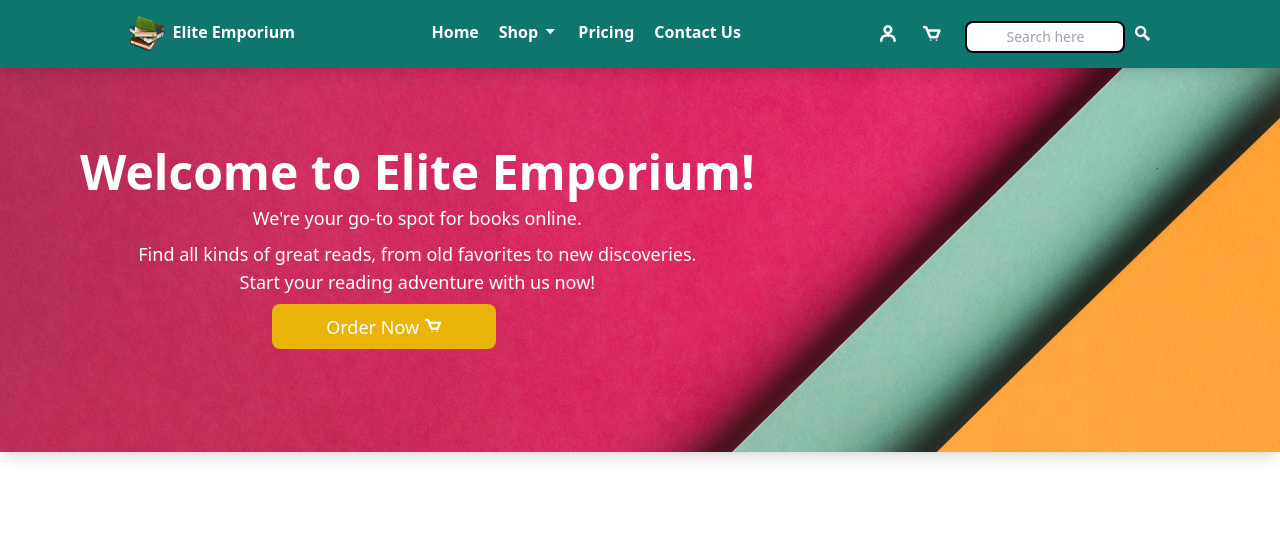
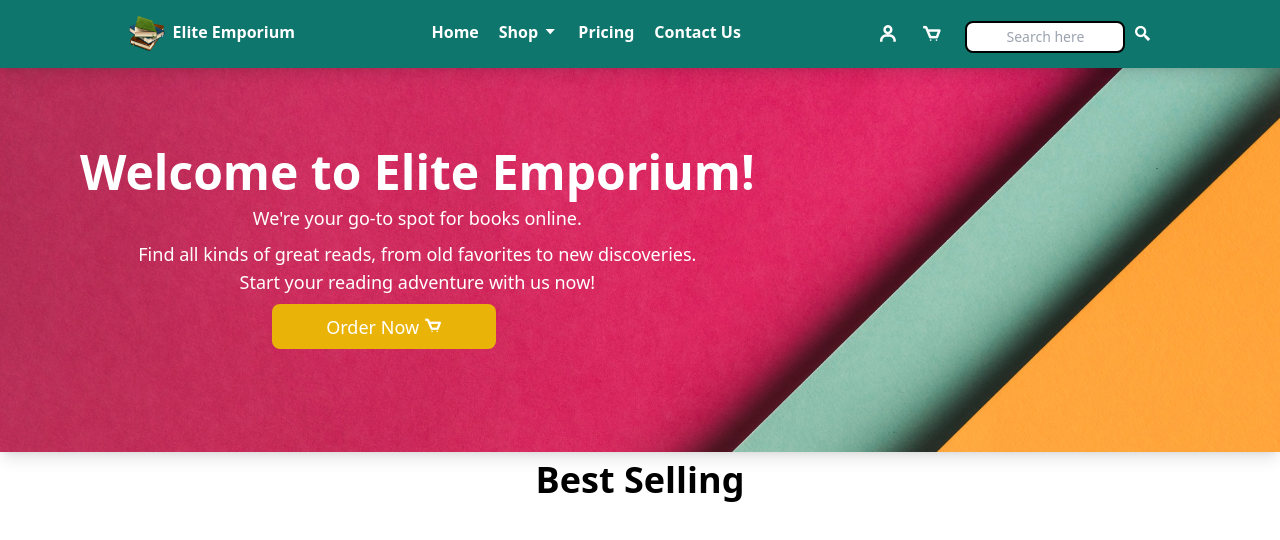
Before and after one commit to AlishaAroob/elite-emporium, a React (Create React App) app: page / in a window 1280 px wide. Shown: the top 540 px of the page. Built offline with nearby package versions, Linux system fonts and the light colour scheme.

Commit message:
Created Book selling Section

```diff
--- a/src/App.js
+++ b/src/App.js
@@ -1,3 +1,4 @@
+import BestSelling from "./Components/BestSelling";
 import Home from "./Components/Home";
 import Navbar from "./Components/Navbar";
 
@@ -6,6 +7,7 @@ function App() {
     <>
       <Navbar />
       <Home />
+      <BestSelling />
     </>
   );
 }
--- /dev/null
+++ b/src/Components/BestSelling.js
@@ -0,0 +1,10 @@
+import React from "react";
+
+export default function BestSelling() {
+  return (
+    <div className="Section1 h-96 w-full font-bold">
+      <h1 className="text-4xl text-center my-2 font"> Best Selling</h1>
+      <div></div>
+    </div>
+  );
+}
```
